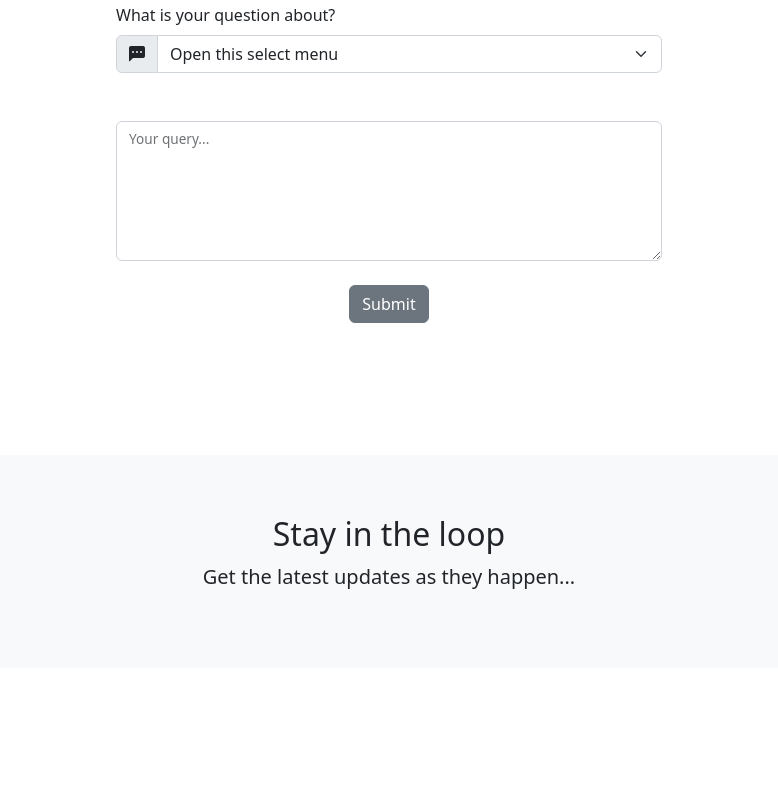
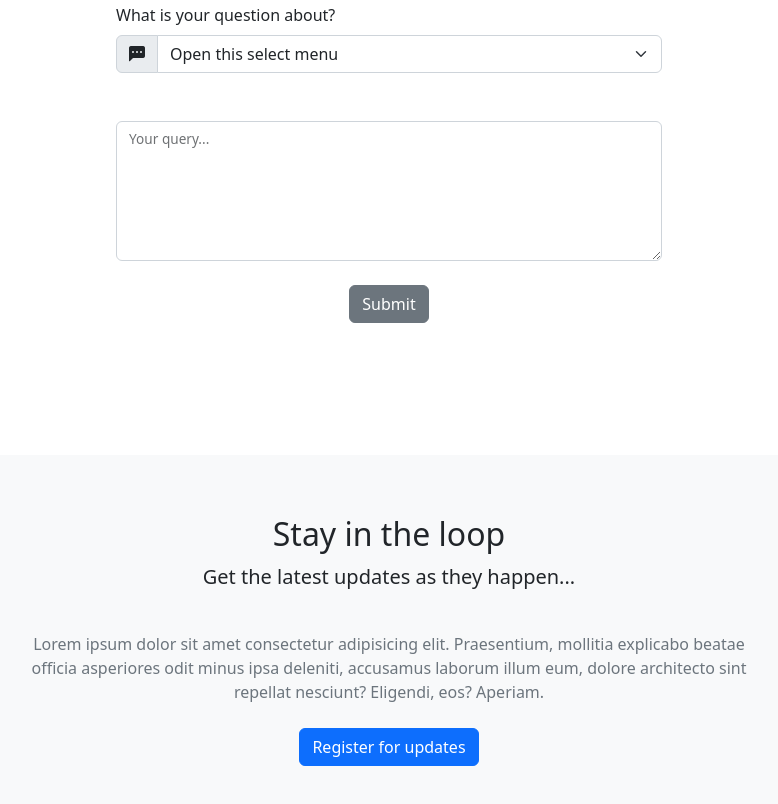
Before and after one commit to optimalMachine/landingPage, a website: page index.html in a window 1280 px wide. Shown: the part 4037-4841 px from the top of the page, without its empty margins (251-1029 px from the left). Before the commit the page ends 4705 px from the top, so only its background shows below. Drawn offline with nearby package versions, Linux system fonts and the light colour scheme.

Commit message:
updates index.html
begins to create modals.

```diff
--- a/index.html
+++ b/index.html
@@ -371,6 +371,19 @@
                     <h2>Stay in the loop</h2>
                     <p class="lead">Get the latest updates as they happen...</p>
                 </div>
+                <div class="row justify-content-center">
+                    <div class="col-md-8 text-center">
+                        <p class="text-muted my-4">
+                            Lorem ipsum dolor sit amet consectetur adipisicing elit.
+                            Praesentium, mollitia explicabo beatae officia asperiores
+                            odit minus ipsa deleniti, accusamus laborum illum eum, dolore
+                            architecto sint repellat nesciunt? Eligendi, eos? Aperiam.
+                        </p>
+                        <button class="btn btn-primary" data-bs-toggle="modal">Register for updates</button>
+
+                        </button>
+                    </div>
+                </div>
             </div>
         </section>
 
```
